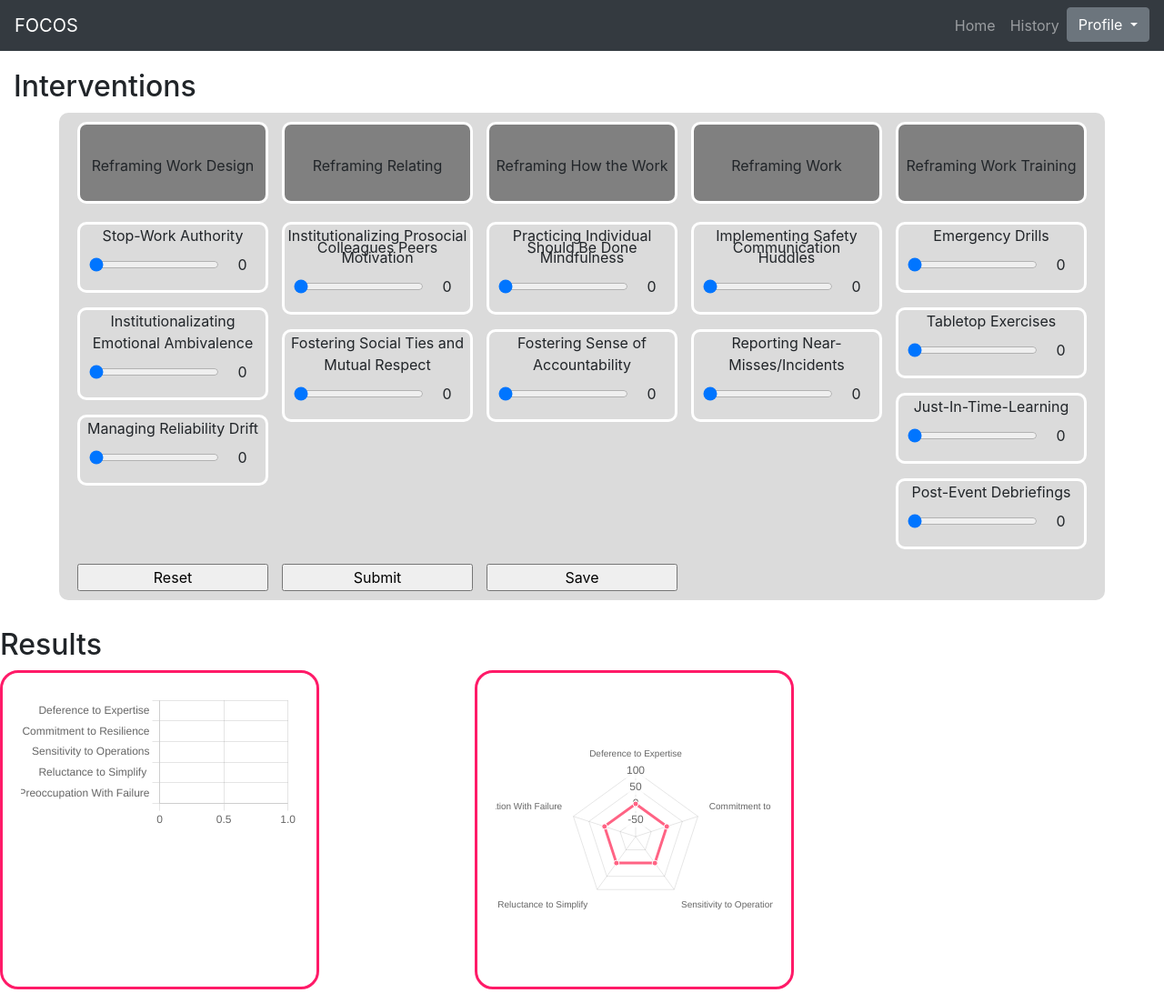
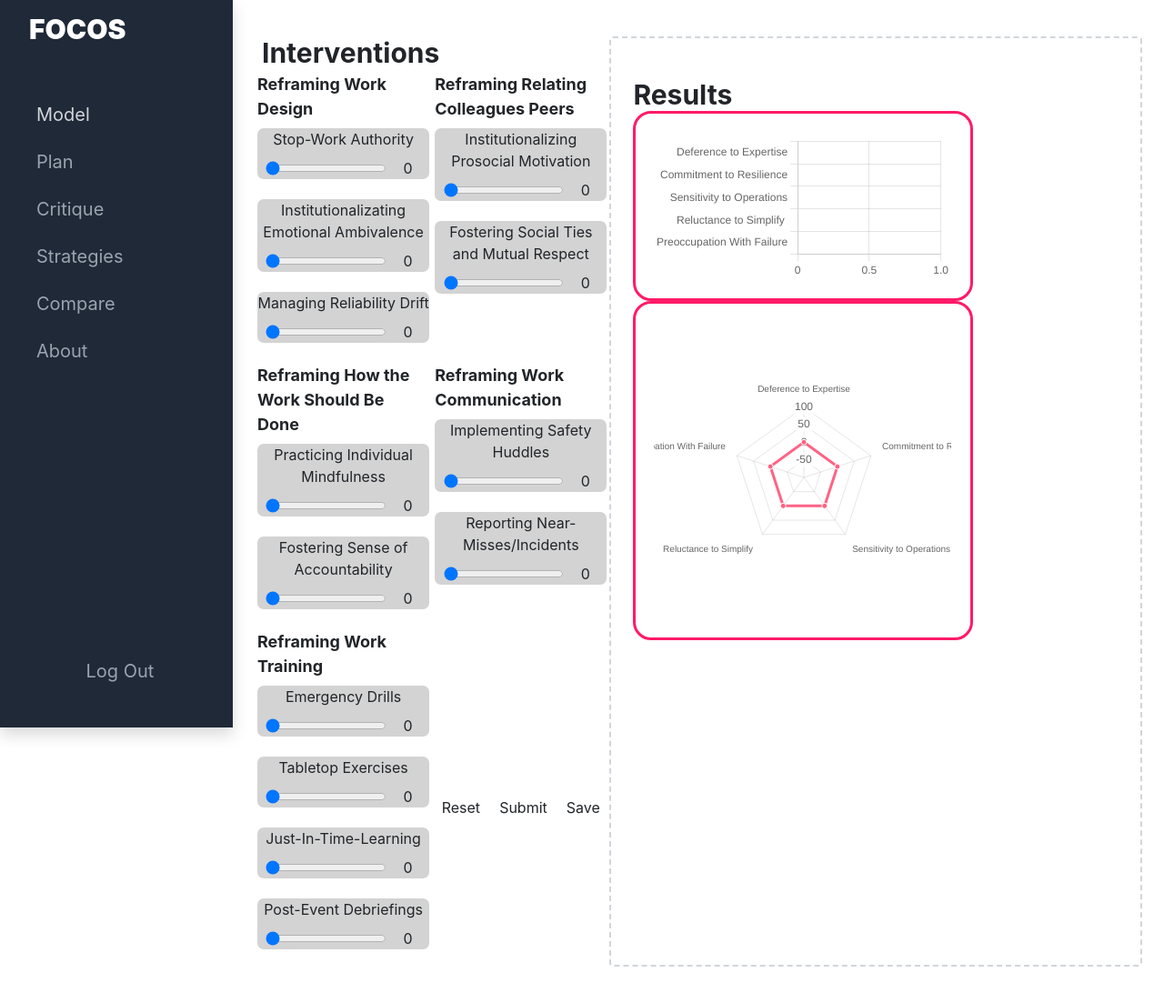
Before and after one commit to PortNLP/FOCOS, a Flask app: page / in a window 1280 px wide. Shown: the whole page at 91% size. Run offline with Flask 2, Linux system fonts and the light colour scheme; some libraries are stand-ins or nearby versions.

Commit message:
re-organized the page structure

```diff
--- a/static/style.css
+++ b/static/style.css
@@ -2,38 +2,32 @@
     padding-top: 20px;
 }
 
+.container {
+    display: grid;
+    grid-template-columns: 2fr 3fr;
+    grid-template-areas:
+    ". . . . .";
+}
 
 .elementsMainArea {
     display: grid;
-    grid-template-columns: 1fr 1fr 1fr 1fr 1fr;
-    grid-template-rows: 5fr;
-    gap: 0 15px;
-    background-color: #dbdbdb;
-    border-radius: 10px;
+    grid-template-columns: 1fr 1fr;
     grid-template-areas:
-    ". . . . .";
-    margin: 10px 50px;
-    padding: 10px 20px;
+    ". .";
 }
 
 .forEachColumn {
-    /*display: grid;*/
-    /*grid-auto-flow: column;*/
-    /*grid-auto-rows: 2fr 1fr 1fr 1fr 1fr;*/
-    /*grid-template-columns: fit-content(8ch) fit-content(8ch) 1fr;*/
     gap: 100px 0;
-
 }
 
 .elementName {
-    background-color: gray;
-    height: 90px;
-    text-align: center;
+    font-size: large;
+    font-weight: bolder;
+    height: auto;
+    text-align: left;
     vertical-align: middle;
-    line-height: 90px;
     border: 3px solid #fff;
-    margin-bottom: 20px;
-    border-radius: 10px;
+    margin-bottom: 2px;
 }
 
 .form-group {
@@ -41,6 +35,7 @@
     text-align: center;
     vertical-align: middle;
     border: 3px solid #fff;
+    background-color: #d3d3d3;
 }
 
 .form-range {
@@ -51,20 +46,18 @@
     margin-left: 5%;
 }
 
-.result-area{
-    display: grid;
-    grid-template-areas:
-                "a"
-                "b";
+.resultsMainArea {
 
 }
 
+.result-area{
+    display: flex;
+    flex-direction: column;
+    justify-content: space-between;
+}
+
 .chartCard {
-    display: grid;
-    grid-template-columns: 1fr 1fr;
-    grid-gap: 20px;
-    /*border: 1px solid black;*/
-    width: 80%;
+    width: 100%;
 }
 
 .chartBox {
--- a/templates/exploration.html
+++ b/templates/exploration.html
@@ -10,53 +10,83 @@
 	      integrity="sha384-ggOyR0iXCbMQv3Xipma34MD+dH/1fQ784/j6cY/iJTQUOhcWr7x9JvoRxT2MZw1T" crossorigin="anonymous">
 	<link rel=stylesheet type=text/css href="{{ url_for('static', filename='style.css') }}">
 
-    {#    <link rel="stylesheet" href="https://stackpath.bootstrapcdn.com/bootstrap/4.3.1/css/bootstrap.min.css"#}
-    {#          integrity="sha384-ggOyR0iXCbMQv3Xipma34MD+dH/1fQ784/j6cY/iJTQUOhcWr7x9JvoRxT2MZw1T" crossorigin="anonymous">#}
 	<script src="https://code.jquery.com/jquery-3.3.1.slim.min.js"
 	        integrity="sha384-q8i/X+965DzO0rT7abK41JStQIAqVgRVzpbzo5smXKp4YfRvH+8abtTE1Pi6jizo"
 	        crossorigin="anonymous"></script>
-    {#    <script src="https://cdnjs.cloudflare.com/ajax/libs/popper.js/1.14.7/umd/popper.min.js"#}
-    {#            integrity="sha384-UO2eT0CpHqdSJQ6hJty5KVphtPhzWj9WO1clHTMGa3JDZwrnQq4sF86dIHNDz0W1"#}
-    {#            crossorigin="anonymous"></script>#}
-    {#    <script src="https://stackpath.bootstrapcdn.com/bootstrap/4.3.1/js/bootstrap.min.js"#}
-    {#            integrity="sha384-JjSmVgyd0p3pXB1rRibZUAYoIIy6OrQ6VrjIEaFf/nJGzIxFDsf4x0xIM+B07jRM"#}
-    {#            crossorigin="anonymous"></script>#}
-    {#    #}
 	<script src="https://cdnjs.cloudflare.com/ajax/libs/Chart.js/2.5.0/Chart.min.js"></script>
 	<script type="text/javascript" src="https://cdn.jsdelivr.net/npm/chart.js"></script>
-
+	<script src="https://cdn.tailwindcss.com"></script>
 	<title>FOCOS</title>
 </head>
 
 <body>
 
-<nav class="navbar navbar-expand-sm bg-dark navbar-dark">
-    <a routerLink="/" class="navbar-brand" href="#">FOCOS</a>
-    <ul class="navbar-nav ml-auto">
-        <li class="nav-item">
-            <a class="nav-link" href="home">Home</a>
+<div class="flex flex-no-wrap">
+	<!-- Sidebar starts -->
+	<!-- Remove class [ hidden ] and replace [ sm:flex ] with [ flex ] -->
+	<div class="min-h-screen w-64 absolute sm:relative bg-gray-800 shadow md:h-full flex-col justify-between flex">
+		<div class="px-8 h-full flex flex-col flex-grow">
+			<div class="h-16 text-white w-full flex items-center font-black text-3xl">
+				FOCOS
+			</div>
+			<ul class="mt-12">
+				<li class="flex w-full justify-between text-gray-300 cursor-pointer items-center mb-6">
+					<a href="javascript:void(0)" class="flex items-center focus:outline-none focus:ring-2 focus:ring-white">
+						<i class="mdi mdi-view-dashboard-outline"></i>
+						<span class="text-xl ml-2">Model</span>
+					</a>
 				</li>
-        <li class="nav-item">
-            <a class="nav-link" href="history">History</a>
+				<li class="flex w-full justify-between text-gray-400 hover:text-gray-300 cursor-pointer items-center mb-6">
+					<a href="javascript:void(0)" class="flex items-center focus:outline-none focus:ring-2 focus:ring-white">
+						<i class="mdi mdi-puzzle-outline"></i>
+						<span class="text-xl ml-2">Plan</span>
+					</a>
 				</li>
-        <li class="nav-item">
-            <div class="dropdown">
-                <button class="btn btn-secondary dropdown-toggle" type="button" id="dropdownMenuButton"
-                        data-toggle="dropdown" aria-haspopup="true" aria-expanded="false">
-                    Profile
-                </button>
-                <div class="dropdown-menu dropdown-menu-right" aria-labelledby="dropdownMenuButton">
-                    <a class="dropdown-item" href="#">Account</a>
-                    <a class="dropdown-item" href="#">Sign out</a>
+				<li class="flex w-full justify-between text-gray-400 hover:text-gray-300 cursor-pointer items-center mb-6">
+					<a href="javascript:void(0)" class="flex items-center focus:outline-none focus:ring-2 focus:ring-white">
+						<i class="mdi mdi-compass-outline"></i>
+						<span class="text-xl ml-2">Critique</span>
+					</a>
+				</li>
+				<li class="flex w-full justify-between text-gray-400 hover:text-gray-300 cursor-pointer items-center mb-6">
+					<a href="javascript:void(0)" class="flex items-center focus:outline-none focus:ring-2 focus:ring-white">
+						<i class="mdi mdi-tag"></i>
+						<span class="text-xl ml-2">Strategies</span>
+					</a>
+				</li>
+				<li class="flex w-full justify-between text-gray-400 hover:text-gray-300 cursor-pointer items-center mb-6">
+					<a href="javascript:void(0)" class="flex items-center focus:outline-none focus:ring-2 focus:ring-white">
+						<i class="mdi mdi-note"></i>
+						<span class="text-xl ml-2">Compare</span>
+					</a>
+				</li>
+				<li class="flex w-full justify-between text-gray-400 hover:text-gray-300 cursor-pointer items-center mb-6">
+					<a href="javascript:void(0)" class="flex items-center focus:outline-none focus:ring-2 focus:ring-white">
+						<i class="mdi mdi-note"></i>
+						<span class="text-xl ml-2">About</span>
+					</a>
+				</li>
+			</ul>
+
+			<div class="flex justify-center mt-auto mb-4 w-full">
+				<div class="relative">
+					<li class="flex w-full justify-between text-gray-400 hover:text-gray-300 cursor-pointer items-center mb-6">
+						<a href="javascript:void(0)" class="flex items-center focus:outline-none focus:ring-2 focus:ring-white">
+							<i class="mdi mdi-note"></i>
+							<span class="text-xl ml-2">Log Out</span>
+						</a>
+					</li>
 				</div>
 			</div>
-        </li>
-    </ul>
-</nav>
+		</div>
+	</div>
+	<!-- Sidebar ends -->
+	<!-- Remove class [ h-64 ] when adding a card block -->
 
-<section class="homePage container-fluid">
-    <h2>Interventions</h2>
+
+	<div class="container mx-auto py-10 md:w-4/5 w-11/12 px-6">
 		<form action="{{ url_for('slider') }}" method=post>
+			<h2 class="text-3xl font-weight-bold ml-2">Interventions</h2>
 			<div class="elementsMainArea">
 				<div class="forEachColumn">
 					<div class="elementName">
@@ -179,15 +209,17 @@
 						<p><span id="DebriefingsValue">0</span></p>
 					</div>
 				</div>
-            <input type="reset" value="Reset" onClick="window.location.reload()">
+				<div class="mt-4 flex justify-content-around">
+					<input type="reset" value="Reset">
 					<input type="submit" value="Submit" name="Submit">
 					<input type="submit" value="Save" name="Save">
 				</div>
+			</div>
 		</form>
-</section>
-
+		<!-- Remove class [ border-dashed border-2 border-gray-300 ] to remove dotted border -->
+		<div class="w-full h-full rounded border-dashed border-2 border-gray-300 p-4">
 			<section class="homePage result-area">
-    <h2>Results</h2>
+				<h2 class="text-3xl font-weight-bold">Results</h2>
 
 				<div class="chartCard">
 					<div class="chartBox">
@@ -311,6 +343,10 @@
             );
 				</script>
 			</section>
+		</div>
+	</div>
+</div>
+
 
 </body>
 
```
Lines whose indentation alone changed are shown as unchanged.
